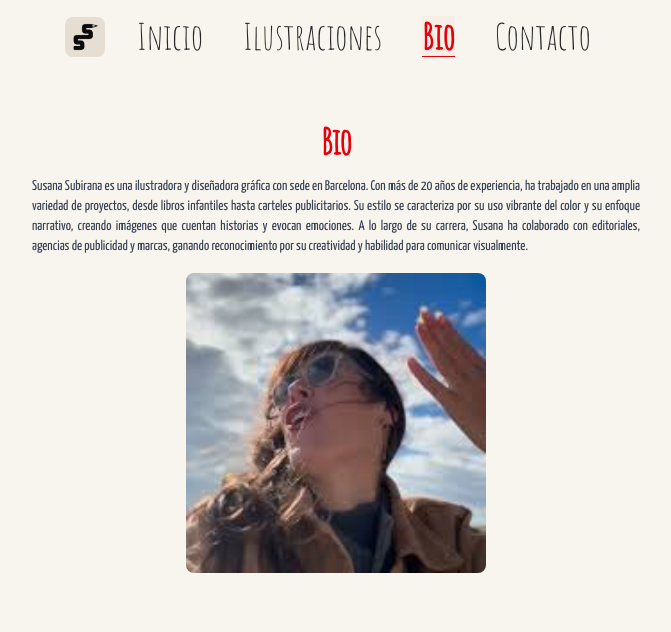
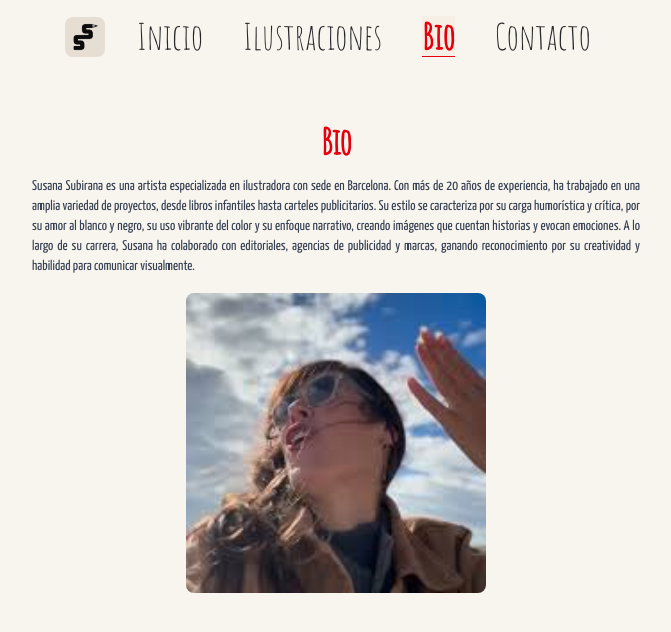
Before and after one commit to dabocher/su_portfolio, a Next.js app: page /bio in a window 1280 px wide. Shown: the top 632 px of the page, without its empty margins (304-975 px from the left). Built offline with nearby package versions, Linux system fonts and the light colour scheme.

Commit message:
Redefine bio description

```diff
--- a/app/bio/page.tsx
+++ b/app/bio/page.tsx
@@ -7,12 +7,13 @@ const Bio = () => {
       </h1>
       <div className="max-w-2xl px-8 pb-4 text-center text-sm font-yanone text-gray-700">
         <p className="text-justify">
-          Susana Subirana es una ilustradora y diseñadora gráfica con sede en
-          Barcelona. Con más de 20 años de experiencia, ha trabajado en una
+          Susana Subirana es una artista especializada en ilustradora con sede
+          en Barcelona. Con más de 20 años de experiencia, ha trabajado en una
           amplia variedad de proyectos, desde libros infantiles hasta carteles
-          publicitarios. Su estilo se caracteriza por su uso vibrante del color
-          y su enfoque narrativo, creando imágenes que cuentan historias y
-          evocan emociones. A lo largo de su carrera, Susana ha colaborado con
+          publicitarios. Su estilo se caracteriza por su carga humorística y
+          crítica, por su amor al blanco y negro, su uso vibrante del color y su
+          enfoque narrativo, creando imágenes que cuentan historias y evocan
+          emociones. A lo largo de su carrera, Susana ha colaborado con
           editoriales, agencias de publicidad y marcas, ganando reconocimiento
           por su creatividad y habilidad para comunicar visualmente.
         </p>
```
